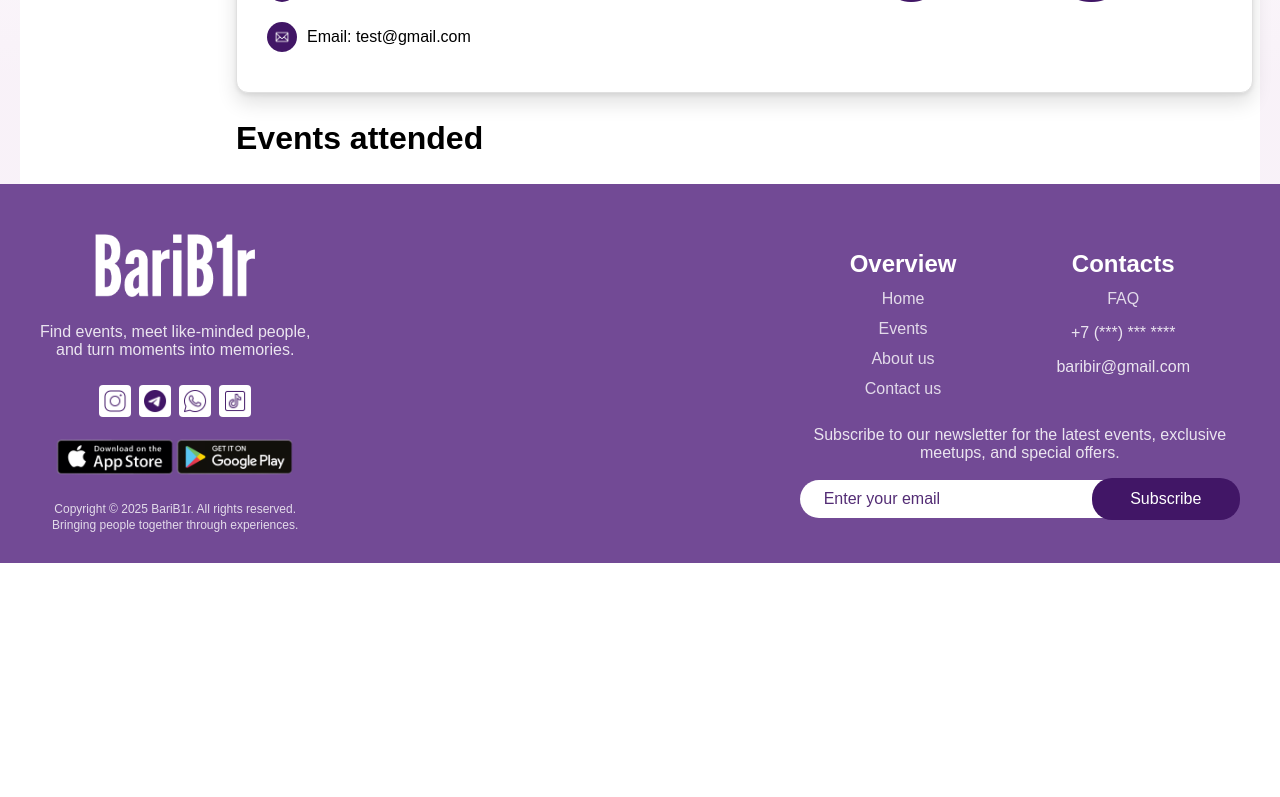
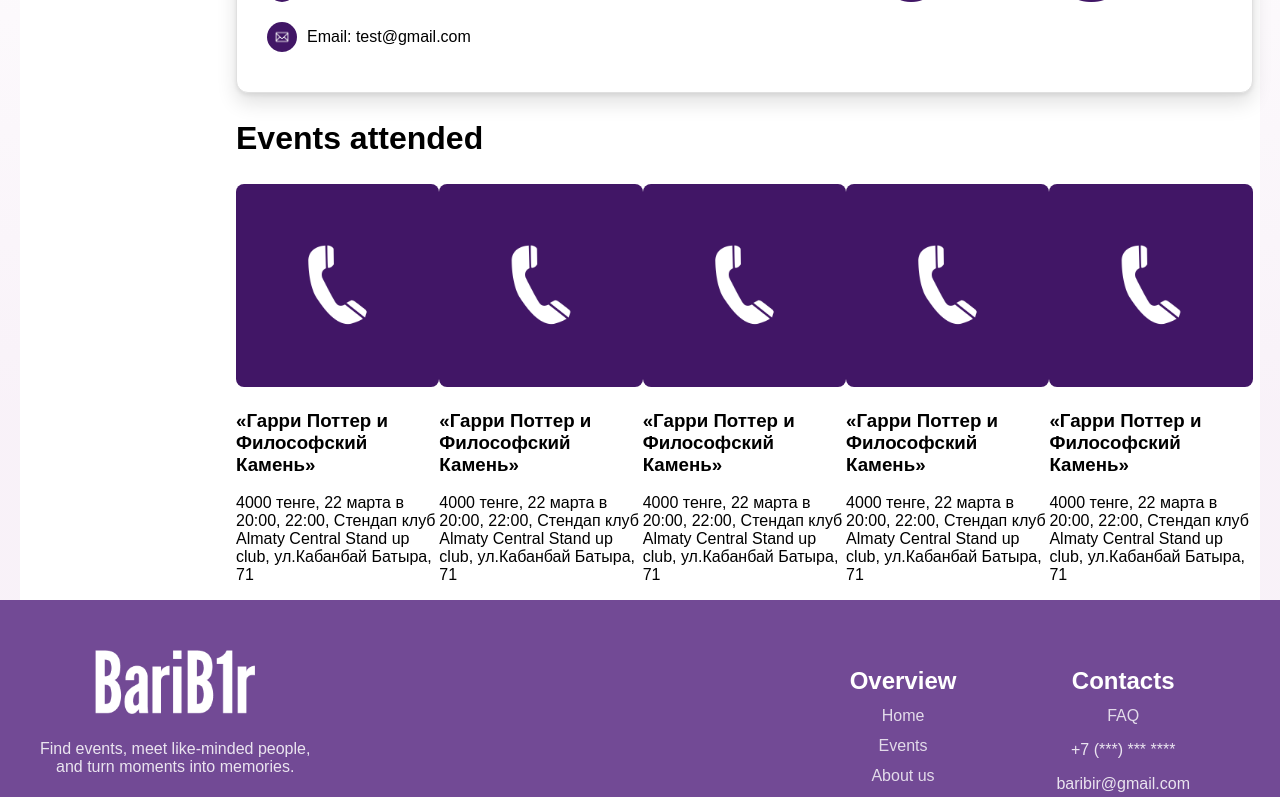
Before and after one commit to kudaiberggen/baribir, a React (Vite) app in the folder frontend/: page /my-profile in a window 1280 px wide. Shown: the part 458-1255 px from the top of the page. Before the commit the page ends 1021 px from the top, so only its background shows below. Built offline with nearby package versions, Linux system fonts and the light colour scheme.

Commit message:
Made a card block for My Profile page

```diff
--- a/frontend/src/pages/MyProfile.tsx
+++ b/frontend/src/pages/MyProfile.tsx
@@ -147,6 +147,68 @@ const MyProfile = () => {
           </div>
           <div>
             <h2 style={{ fontSize: "32px" }}>Events attended</h2>
+            <div className="event-cards">
+              <div className="event-card">
+                <img
+                  src={Phone}
+                  alt="Card"
+                  style={{ borderRadius: "8px", width: "100%" }}
+                />
+                <h3>«Гарри Поттер и Философский Камень»</h3>
+                <p>
+                  4000 тенге, 22 марта в 20:00, 22:00, Стендап клуб Almaty
+                  Central Stand up club, ул.Кабанбай Батыра, 71
+                </p>
+              </div>
+              <div className="event-card">
+                <img
+                  src={Phone}
+                  alt="Card"
+                  style={{ borderRadius: "8px", width: "100%" }}
+                />
+                <h3>«Гарри Поттер и Философский Камень»</h3>
+                <p>
+                  4000 тенге, 22 марта в 20:00, 22:00, Стендап клуб Almaty
+                  Central Stand up club, ул.Кабанбай Батыра, 71
+                </p>
+              </div>
+              <div className="event-card">
+                <img
+                  src={Phone}
+                  alt="Card"
+                  style={{ borderRadius: "8px", width: "100%" }}
+                />
+                <h3>«Гарри Поттер и Философский Камень»</h3>
+                <p>
+                  4000 тенге, 22 марта в 20:00, 22:00, Стендап клуб Almaty
+                  Central Stand up club, ул.Кабанбай Батыра, 71
+                </p>
+              </div>
+              <div className="event-card">
+                <img
+                  src={Phone}
+                  alt="Card"
+                  style={{ borderRadius: "8px", width: "100%" }}
+                />
+                <h3>«Гарри Поттер и Философский Камень»</h3>
+                <p>
+                  4000 тенге, 22 марта в 20:00, 22:00, Стендап клуб Almaty
+                  Central Stand up club, ул.Кабанбай Батыра, 71
+                </p>
+              </div>
+              <div className="event-card">
+                <img
+                  src={Phone}
+                  alt="Card"
+                  style={{ borderRadius: "8px", width: "100%" }}
+                />
+                <h3>«Гарри Поттер и Философский Камень»</h3>
+                <p>
+                  4000 тенге, 22 марта в 20:00, 22:00, Стендап клуб Almaty
+                  Central Stand up club, ул.Кабанбай Батыра, 71
+                </p>
+              </div>
+            </div>
           </div>
         </div>
       </div>
--- a/frontend/src/styles/MyProfile.css
+++ b/frontend/src/styles/MyProfile.css
@@ -19,3 +19,12 @@ section {
   flex-direction: row;
   padding: 30px 30px;
 }
+
+.event-cards {
+  display: flex;
+  width: 100%;
+}
+
+.event-card {
+  width: 25%;
+}
```
